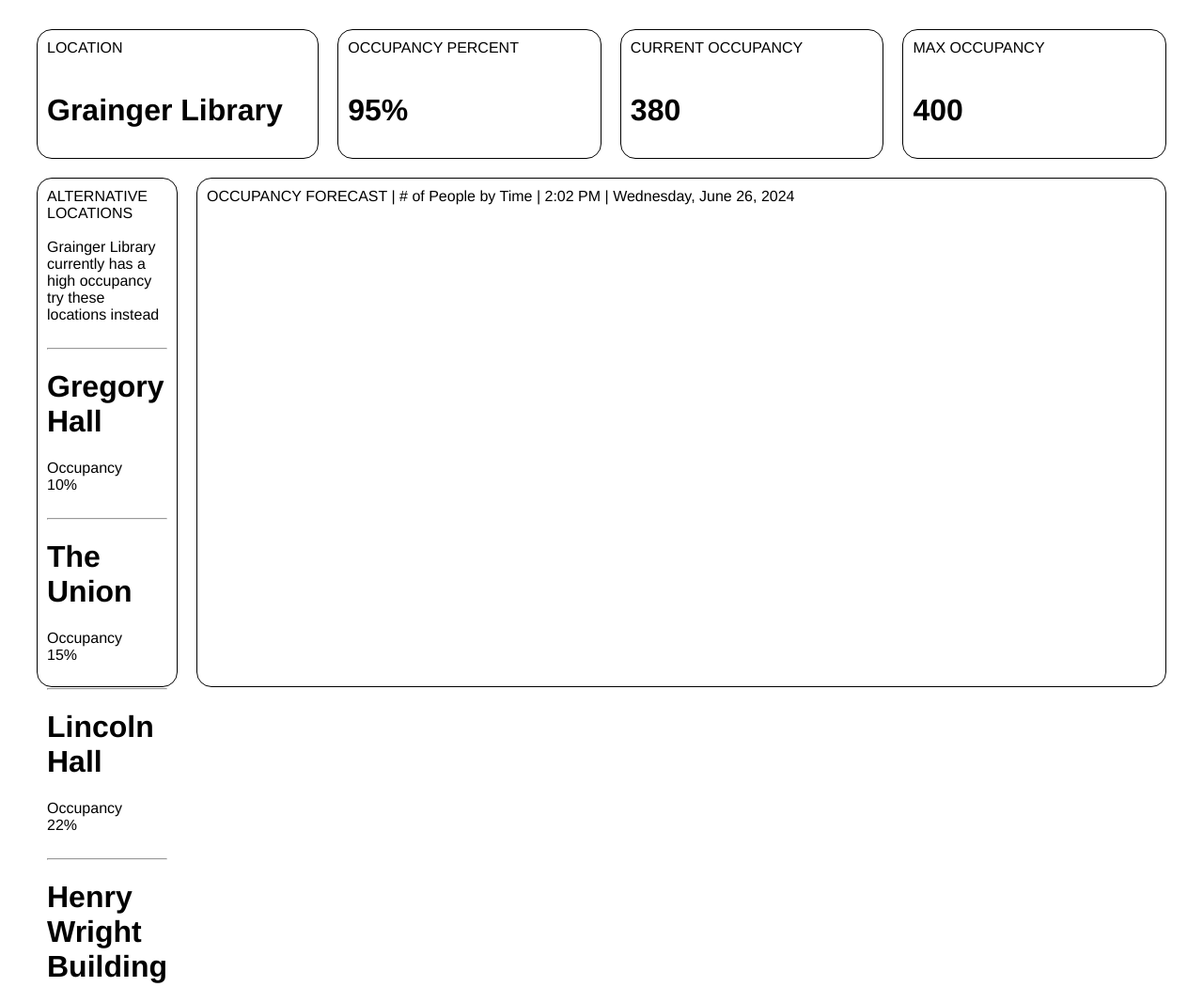
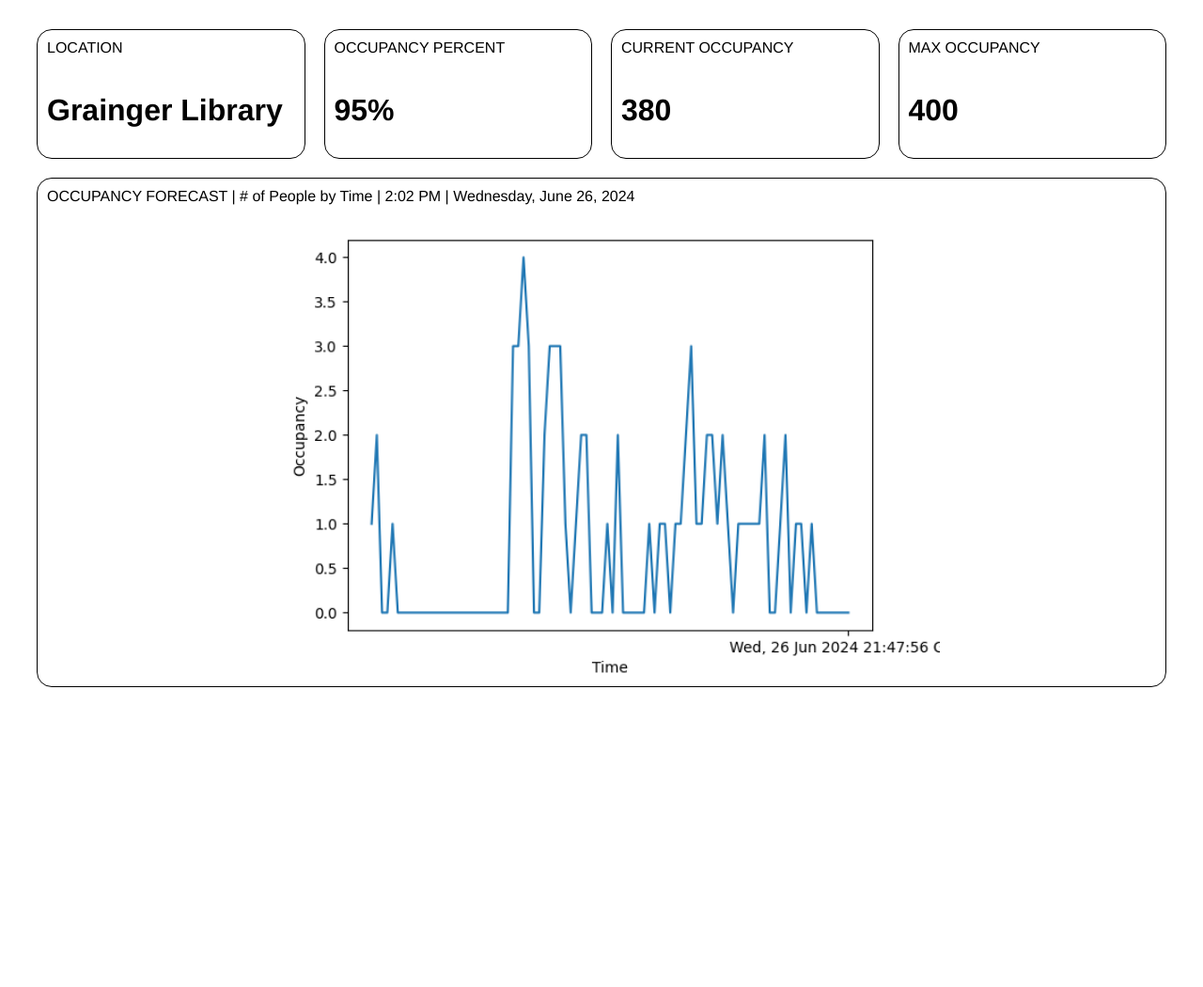
Before and after one commit to rishab-t0910/agco_ameren_hackathon, a plain HTML site: page website/index.html in a window 1280 px wide. Shown: the top 1050 px of the page at 94% size. After the commit the page ends 800 px from the top, so only its background shows below. Drawn offline with Linux system fonts and the light colour scheme.

Commit message:
adding image support

```diff
--- a/website/index.html
+++ b/website/index.html
@@ -55,16 +55,17 @@
         }
 
 
-        .four{
-            grid-column: 1/2;
+
+
+        .six{
+            grid-column: 1/9;
             grid-row: 2/7;
             border-radius: 1rem;
-        }
+     background-image: url(plot.png);
+     background-size:contain;
+            background-repeat: no-repeat;
+            background-position: center;
 
-        .six{
-            grid-column: 2/9;
-            grid-row: 2/7;
-            border-radius: 1rem;
         }
 
 
@@ -95,51 +96,12 @@
 
 </div>
 
-   <!-- side card -->
-            <div class="four">ALTERNATIVE LOCATIONS
-                <br><br>
-                Grainger Library currently has a high occupancy try these locations instead
-                <br>
-                <br>
-
-                <!-- line1 -->
-                <hr>
-                <h1> Gregory Hall</h1>
-                Occupancy &nbsp; &nbsp;   10%
-                <br> <br>
-
-          <!-- line2 -->
-                <hr>
-                <h1> The Union</h1>
-                Occupancy &nbsp; &nbsp;   15%
-                <br> <br>
-                <hr>
-
-                  <!-- line3 -->
-
-                  <h1> Lincoln Hall</h1>
-                  Occupancy &nbsp; &nbsp;   22%
-                  <br> <br>
-                  <hr>
-
-                    <!-- line4 -->
-
-                    <h1> Henry Wright Building</h1>
-                    Occupancy &nbsp; &nbsp;   32%
-                    <br> <br>
-                    <hr>
-
-                      <!-- <h1> Art and Design Building </h1>
-                      Occupancy &nbsp; &nbsp;   40%
-                      <br> <br> -->
-
-            </div>
-
-
 
    <!-- bottom graph card -->
 
-            <div class="six">OCCUPANCY FORECAST | # of People by Time | 2:02 PM | Wednesday, June 26, 2024</div>
+            <div class="six">OCCUPANCY FORECAST | # of People by Time | 2:02 PM | Wednesday, June 26, 2024
+
+            </div>
 
         </div>
     </body>
```
